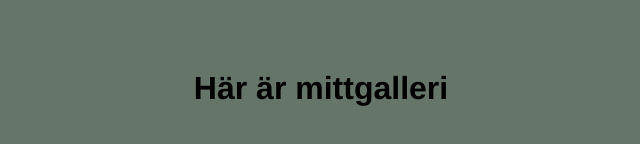
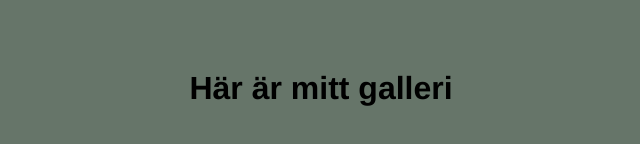
Before and after one commit to ElliotBauer/ElliotBauer.github.io, a plain HTML site: page index.html in a window 1280 px wide. Shown: the part 320-464 px from the top of the page, 319-959 px from the left. Drawn offline with Linux system fonts and the light colour scheme.

Commit message:
Update index.html

```diff
--- a/index.html
+++ b/index.html
@@ -7,7 +7,7 @@
     <link rel="stylesheet" href="styles/style.css">
 </head>
 <body>
-<h1>Här är mittgalleri</h1>
+<h1>Här är mitt galleri</h1>
 
 </body>
 </html>
```
